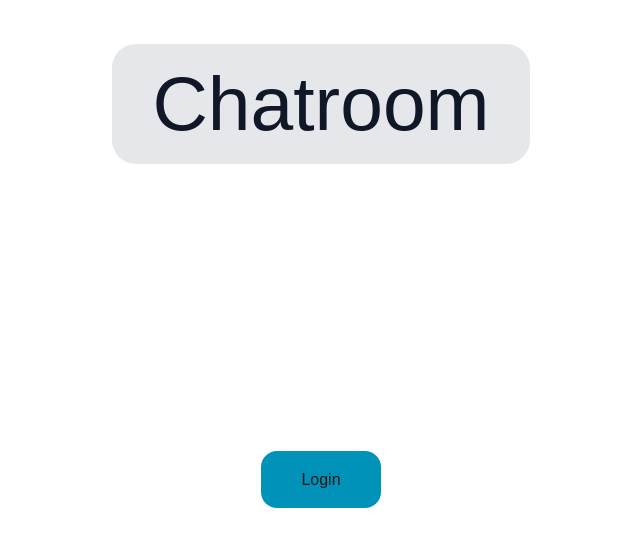
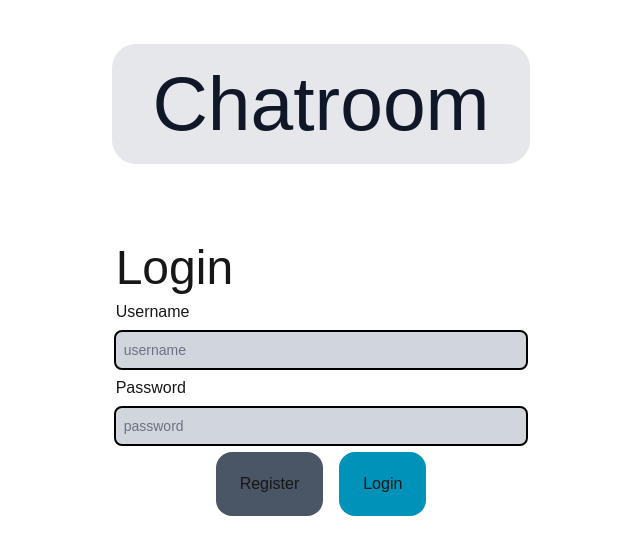
Before and after one commit to hqo998/Chatroom-Webpage, a Next.js app: page / in a window 1280 px wide. Shown: the top 554 px of the page, without its empty margins (319-959 px from the left). Built offline with nearby package versions, Linux system fonts and the light colour scheme; a web font is replaced by a local one.

Commit message:
log in form!

```diff
--- /dev/null
+++ b/app/lib/actions.tsx
@@ -0,0 +1,10 @@
+'use server'
+
+import type { User } from "@/app/lib/definitions";
+
+export type LoginUser = Omit<User, 'id' | 'image_url'>;
+
+export async function tryLogin(formData: FormData)
+{
+  console.log(formData);
+}
--- /dev/null
+++ b/app/lib/definitions.tsx
@@ -0,0 +1,6 @@
+export type User = {
+  id: string;
+  name: string;
+  password: string;
+  image_url: string;
+}
--- a/app/page.tsx
+++ b/app/page.tsx
@@ -1,15 +1,67 @@
 import Link from "next/link";
+import { tryLogin } from "./lib/actions";
+import { Button } from "./ui/button";
+
 
 export default function Home() {
   return (
-    <div className="flex items-center justify-center flex-1 w-full">
-      <form>
-        <Link
-          href="/chat/0"
-          className="bg-cyan-600 hover:bg-cyan-500 p-5 px-10 rounded-2xl"
+    <div className="flex flex-col items-center justify-center flex-1 w-full">
+      <form
+          action={tryLogin}
+          className="min-w-1/3 flex flex-col gap-2 mb-50"
+      >
+        <div
+        className=""
         >
-          <span>Login</span>
-        </Link>
+          <h1
+            className="text-5xl"
+          >
+            Login</h1>
+        </div>
+
+        {/* username */}
+        <label
+          htmlFor="username"
+        >
+          Username
+        </label>
+        <input
+          name="username"
+          placeholder="username"
+          className="p-2 bg-gray-300 border-gray-200 rounded-md text-sm outline-2 placeholder:text-gray-500 text-black "
+        />
+
+
+        {/* password */}
+        <label
+          htmlFor="password"
+        >
+          Password
+        </label>
+        <input
+          name="password"
+          type="password"
+          placeholder="password"
+          className="p-2 bg-gray-300 border-gray-200 rounded-md text-sm outline-2 placeholder:text-gray-500 text-black"
+        />
+
+
+        {/* login button */}
+        <div
+        className="flex items-center justify-center gap-4"
+        >
+          <Link
+            href="/register"
+            className="bg-gray-600 hover:bg-gray-500 py-5 px-6 rounded-2xl w-fit justify-center items-center"
+          >
+            <span>Register</span>
+          </Link>
+
+          <Button type="submit">
+            <span>Login</span>
+          </Button>
+        </div>
+
       </form>
     </div>
   );
--- /dev/null
+++ b/app/ui/button.tsx
@@ -0,0 +1,14 @@
+interface ButtonProps extends React.ButtonHTMLAttributes<HTMLButtonElement> {
+  children: React.ReactNode;
+}
+
+export function Button({children, ...rest}: ButtonProps) {
+  return (
+    <button
+      {...rest}
+      className="bg-cyan-600 hover:bg-cyan-500 py-5 px-6 rounded-2xl w-fit justify-center items-center cursor-pointer"
+    >
+      {children}
+    </button>
+  );
+}
```
